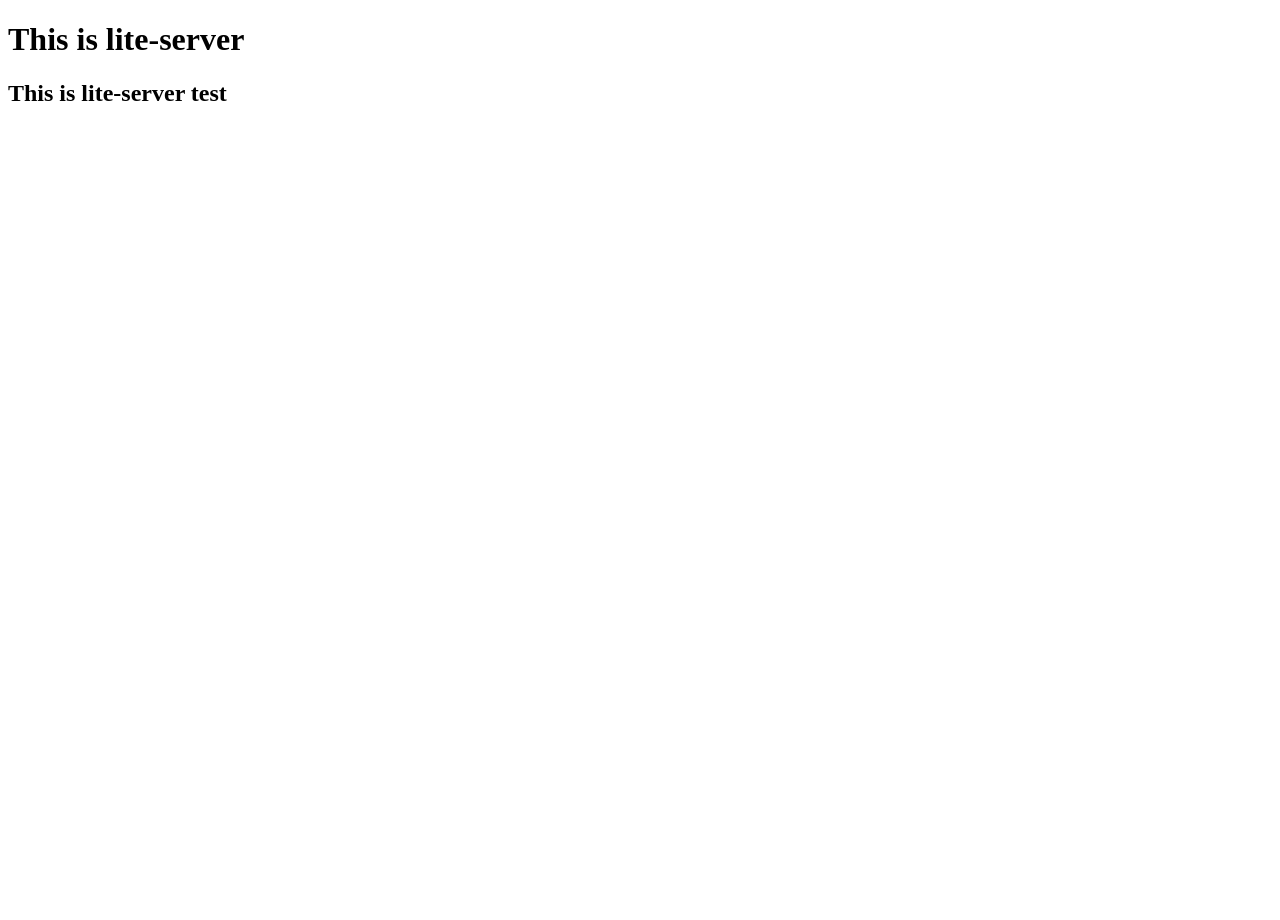
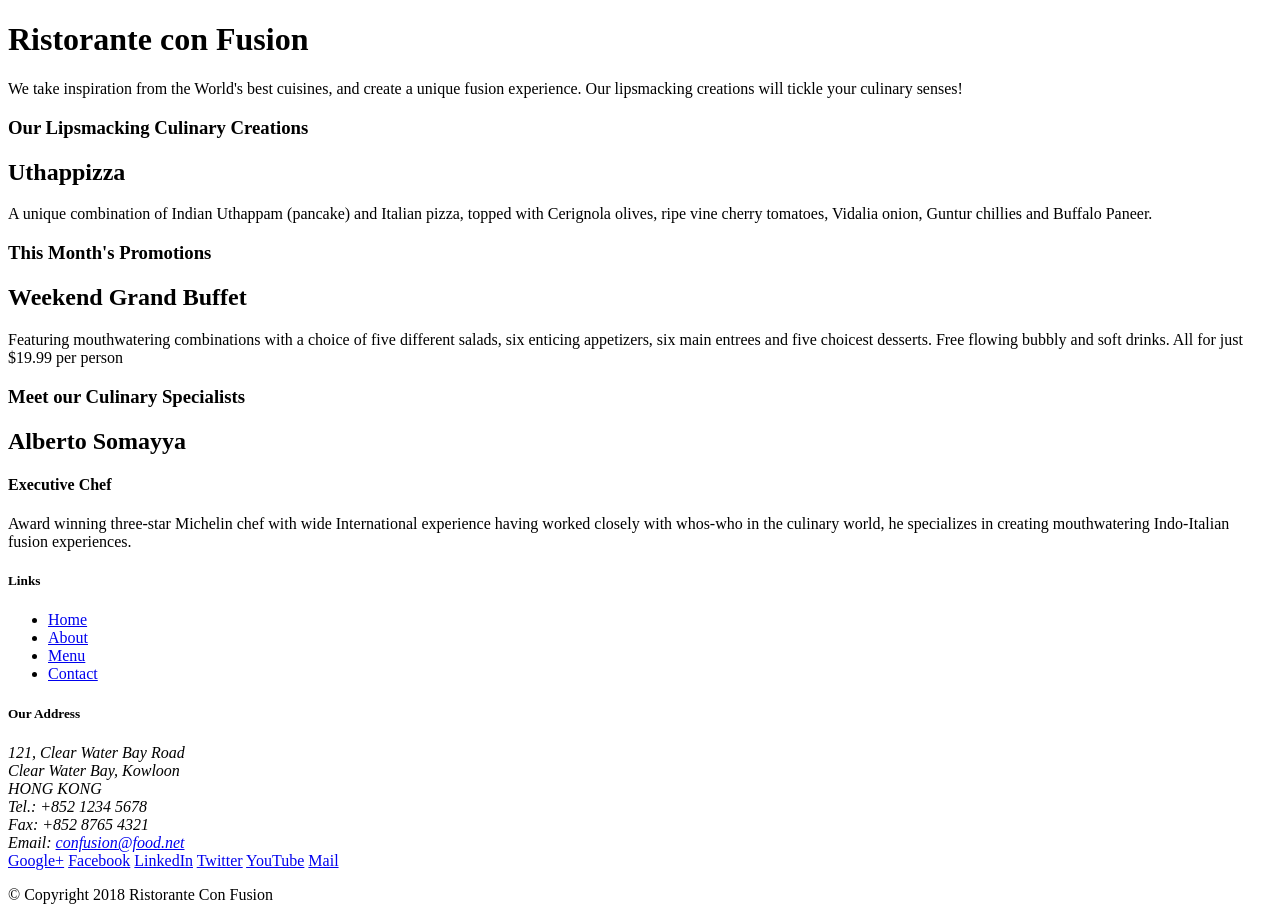
Before and after one commit to hbhalodia/bootstrap-course, a website: page index.html in a window 1280 px wide. Before the commit the page ends 800 px from the top, so only its background shows below. Drawn offline with Linux system fonts and the light colour scheme.

Commit message:
Initial commit

```diff
--- a/index.html
+++ b/index.html
@@ -1,13 +1,101 @@
 <!DOCTYPE html>
 <html lang="en">
+
 <head>
-	<meta charset="UTF-8">
-	<meta http-equiv="X-UA-Compatible" content="IE=edge">
-	<meta name="viewport" content="width=device-width, initial-scale=1.0">
-	<title>Index</title>
+    <title>Ristorante Con Fusion</title>
 </head>
+
 <body>
-	<h1>This is lite-server</h1>
-	<h2>This is lite-server test</h2>
+
+    <header>
+        <div>
+            <div>
+                <div>
+                    <h1>Ristorante con Fusion</h1>
+                    <p>We take inspiration from the World's best cuisines, and create a unique fusion experience. Our lipsmacking creations will tickle your culinary senses!</p>
+                </div>
+                <div>
+                </div>
+            </div>
+        </div>
+    </header>
+
+    <div>
+        <div>
+            <div>
+                <h3>Our Lipsmacking Culinary Creations</h3>
+            </div>
+            <div>
+                <h2>Uthappizza</h2>
+                <p>A unique combination of Indian Uthappam (pancake) and Italian pizza, topped with Cerignola olives, ripe vine cherry tomatoes, Vidalia onion, Guntur chillies and Buffalo Paneer.</p>
+            </div>
+        </div>
+
+
+        <div>
+            <div>
+                <h3>This Month's Promotions</h3>
+            </div>
+            <div>
+                <h2>Weekend Grand Buffet</h2>
+                <p>Featuring mouthwatering combinations with a choice of five different salads, six enticing appetizers, six main entrees and five choicest desserts. Free flowing bubbly and soft drinks. All for just $19.99 per person </p>
+            </div>
+        </div>
+
+        <div>
+            <div>
+                <h3>Meet our Culinary Specialists</h3>
+            </div>
+            <div>
+                <h2>Alberto Somayya</h2>
+                <h4>Executive Chef</h4>
+                <p>Award winning three-star Michelin chef with wide International experience having worked closely with whos-who in the culinary world, he specializes in creating mouthwatering Indo-Italian fusion experiences. </p>
+            </div>
+        </div>
+    </div>
+
+    <footer>
+        <div>
+            <div>
+                <div>
+                    <h5>Links</h5>
+                    <ul>
+                        <li><a href="#">Home</a></li>
+                        <li><a href="#">About</a></li>
+                        <li><a href="#">Menu</a></li>
+                        <li><a href="#">Contact</a></li>
+                    </ul>
+                </div>
+                <div>
+                    <h5>Our Address</h5>
+                    <address>
+		              121, Clear Water Bay Road<br>
+		              Clear Water Bay, Kowloon<br>
+		              HONG KONG<br>
+		              Tel.: +852 1234 5678<br>
+		              Fax: +852 8765 4321<br>
+		              Email: <a href="mailto:confusion@food.net">confusion@food.net</a>
+		           </address>
+                </div>
+                <div>
+                    <div>
+                        <a href="http://google.com/+">Google+</a>
+                        <a href="http://www.facebook.com/profile.php?id=">Facebook</a>
+                        <a href="http://www.linkedin.com/in/">LinkedIn</a>
+                        <a href="http://twitter.com/">Twitter</a>
+                        <a href="http://youtube.com/">YouTube</a>
+                        <a href="mailto:">Mail</a>
+                    </div>
+                </div>
+           </div>
+           <div>
+                <div>
+                    <p>© Copyright 2018 Ristorante Con Fusion</p>
+                </div>
+           </div>
+        </div>
+    </footer>
+
 </body>
+
 </html>
```
Also changed, not shown: package.json (+5 -5 lines), 1 other file.
